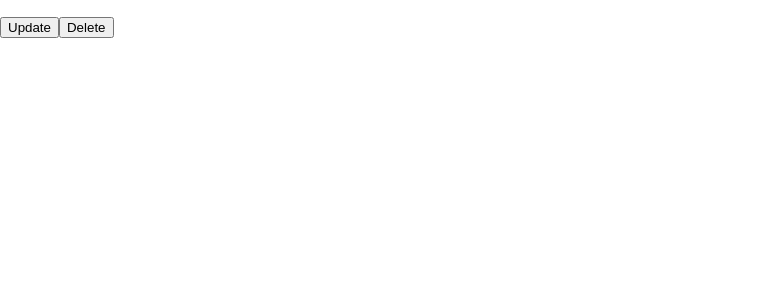
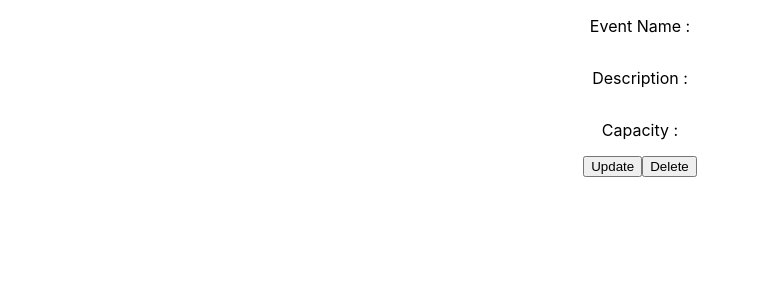
Before and after one commit to sachinrao-dev/event-brite-frontend, a React (Create React App) app: page /eventDetail/1 in a window 1280 px wide. Shown: the top 300 px of the page, without its empty margins (0-760 px from the left). Built offline with nearby package versions, Linux system fonts and the light colour scheme; no server answers.

Commit message:
implement in createEvent UI

```diff
--- a/src/Components/Constant/SingleEvent.js
+++ b/src/Components/Constant/SingleEvent.js
@@ -30,11 +30,20 @@ function SingleEvent() {
     navigate(`/update/${params.id}`);
   };
   return (
-    <div>
-      <p>{data?.event_name}</p>
-      <p>{data?.event_description}</p>
-      <p>{data?.capacity}</p>
-      <div>
+    <div className="eventDetails">
+      <div className="list">
+        <p>Event Name :</p>
+        <p>{data?.event_name}</p>
+      </div>
+      <div className="list">
+        <p>Description :</p>
+        <p>{data?.event_description}</p>
+      </div>
+      <div className="list">
+        <p>Capacity :</p>
+        <p>{data?.capacity}</p>
+      </div>
+      <div className="insertButton">
         <button type="button" onClick={() => upDateHandler()}>
           Update
         </button>
--- a/src/Components/Constant/UpdateEvent.js
+++ b/src/Components/Constant/UpdateEvent.js
@@ -43,10 +43,11 @@ function UpdateEvent() {
     navigate("/dashboard");
   };
   return (
-    <div>
+    <div className="insertDataForm">
       <div className="list">
         <p>Event name :</p>
         <input
+          className="TextInput"
           type="text"
           value={eventName}
           onChange={(e) => setEventName(e.target.value)}
@@ -55,6 +56,7 @@ function UpdateEvent() {
       <div className="list">
         <p>Description :</p>
         <input
+          className="TextInput"
           type="text"
           value={description}
           onChange={(e) => setDescription(e.target.value)}
@@ -63,6 +65,7 @@ function UpdateEvent() {
       <div className="list">
         <p>Start Date : </p>
         <input
+          className="TextInput"
           type="Date"
           value={startDate?.split("T")[0]}
           onChange={(e) => setStartDate(e.target.value)}
@@ -71,6 +74,7 @@ function UpdateEvent() {
       <div className="list">
         <p>End Date :</p>
         <input
+          className="TextInput"
           type="Date"
           value={endDate?.split("T")[0]}
           onChange={(e) => setEndDate(e.target.value)}
@@ -79,14 +83,17 @@ function UpdateEvent() {
       <div className="list">
         <p>Capacity :</p>
         <input
+          className="TextInput"
           type="number"
           value={capacity}
           onChange={(e) => setCapacity(e.target.value)}
         />
       </div>
-      <button type="button" onClick={updateData}>
-        Update
-      </button>
+      <div className="insertButton">
+        <button type="button" onClick={updateData}>
+          Update
+        </button>
+      </div>
     </div>
   );
 }
--- a/src/Components/Style/LoginStyle.css
+++ b/src/Components/Style/LoginStyle.css
@@ -62,3 +62,9 @@
     width: 100%;
 
 }
+.eventDetails{
+    display: flex;
+    flex-direction: column;
+    justify-content: center;
+    align-items: center;
+}
```
